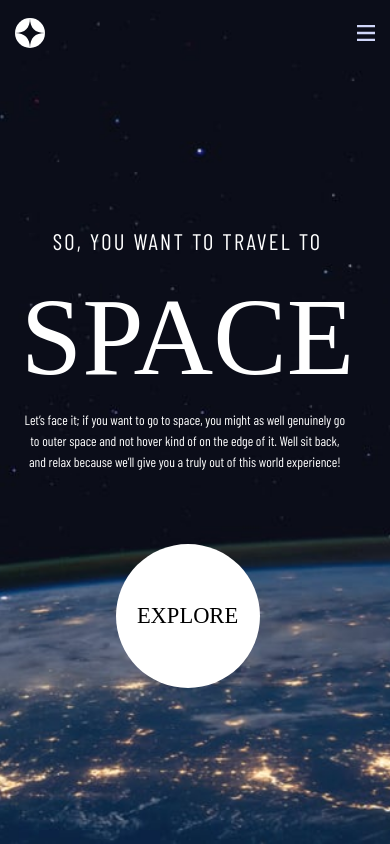
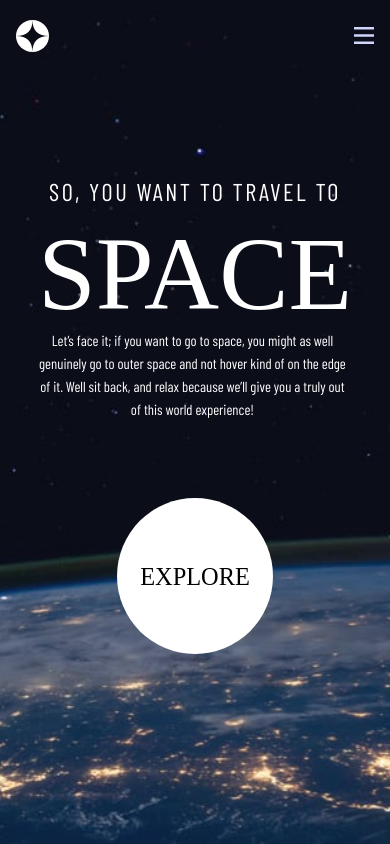
Before and after one commit to sos321/space-tourism, a React (Vite) app: page / in a window 390 px wide. Built offline with nearby package versions, Linux system fonts and the light colour scheme; a web font is replaced by a local one.

Commit message:
mobile responsive design

```diff
--- a/src/components/UI/page.jsx
+++ b/src/components/UI/page.jsx
@@ -5,7 +5,7 @@ export default function Page(props) {
     <motion.div
       className={`${
         props.className || ""
-      } w-full min-h-full h-content m-auto max-w-7xl pb-6`}
+      } w-full min-h-full h-content mx-auto max-w-7xl pb-6`}
       initial={{ opacity: 0 }}
       animate={{ opacity: 1 }}
       exit={{ opacity: 0 }}
--- a/src/components/destination/destination-text.jsx
+++ b/src/components/destination/destination-text.jsx
@@ -10,7 +10,7 @@ export default function DestinationText({ destination }) {
         {destination.description}
       </p>
       <hr className="mb-7 h-[0.5px]" />
-      <div className="flex items-center gap-16 lg:justify-around">
+      <div className="flex items-center gap-16 xs:flex-col xs:gap-8 lg:justify-around">
         <div>
           <p className="mb-2 tracking-wider uppercase text-md">Avg. Distance</p>
           <h5 className="text-3xl tracking-wider uppercase font-heading">
--- a/src/components/navigation/animated-link.jsx
+++ b/src/components/navigation/animated-link.jsx
@@ -31,7 +31,7 @@ export default function AnimatedLink(props) {
     >
       <NavLink
         to={`/${props.nav === "Home" ? "" : props.nav.toLowerCase()}`}
-        className="relative flex items-center h-full gap-2 text-xl tracking-widest uppercase transition-all"
+        className="relative flex items-center h-full gap-2 text-xl tracking-widest uppercase transition-all sm:text-lg"
       >
         {({ isActive }) => {
           return (
--- a/src/components/navigation/nav.jsx
+++ b/src/components/navigation/nav.jsx
@@ -15,7 +15,7 @@ const links = ["Home", "Destination", "Crew", "Technology"];
 
 function Navigation() {
   const [dir, setDir] = useState(0);
-  const isMobile = useMediaQuery("(max-width: 665px)");
+  const isMobile = useMediaQuery("(max-width: 500px)");
 
   function updateDirection(e) {
     const xDirNew = e.clientX;
@@ -36,7 +36,7 @@ function Navigation() {
         ) : (
           <LayoutGroup>
             <div
-              className="flex items-center justify-center w-7/12 h-24 lg:gap-14 gap-[4.5rem] bg-white backdrop-blur-2xl bg-opacity-5"
+              className="flex items-center justify-center w-7/12 h-24 sm:gap-8 lg:gap-14 gap-[4.5rem] bg-white backdrop-blur-2xl bg-opacity-5"
               onMouseMoveCapture={updateDirection}
             >
               {links.map((nav, i) => (
@@ -46,7 +46,7 @@ function Navigation() {
           </LayoutGroup>
         )}
       </div>
-      <div className="h-[calc(100%-14rem)] max-w-[80%] mt-24 mx-auto">
+      <div className="h-[calc(100%-14rem)] max-w-[80%] mt-24 sm:mt-10 mx-auto">
         <Outlet />
       </div>
     </Fragment>
--- a/src/pages/destination.jsx
+++ b/src/pages/destination.jsx
@@ -53,7 +53,7 @@ function Destination() {
             <DestinationText destination={data.destinations[planet]} />
           </div>
           <img
-            className="w-5/12 p-10 lg:w-6/12"
+            className="w-5/12 p-10 lg:w-7/12 sm:w-9/12"
             src={image}
             alt={data.destinations[planet].name}
           />
--- a/src/pages/index.jsx
+++ b/src/pages/index.jsx
@@ -28,13 +28,13 @@ function Index() {
         />,
         document.getElementById("img-root")
       )}
-      <Page className="flex items-center justify-between gap-5 pr-5 -mt-24 2xl:mt-0 2xl:justify-around lg:gap-24 lg:flex-col lg:items-center lg:justify-center">
-        <div className="flex flex-col lg:text-center">
+      <Page className="flex items-center justify-between gap-5 pr-5 -mt-24 md:pr-0 2xl:mt-0 2xl:justify-around lg:gap-24 lg:flex-col lg:items-center lg:justify-center">
+        <div className="flex flex-col gap-5 lg:text-center">
           <h2 className="text-3xl tracking-widest uppercase">
             So, you want to travel to
           </h2>
           <h1
-            className="lg:text-center uppercase text-[9.2rem] font-heading lg:-mb-4 -ml-[10px] lg:ml-0"
+            className="lg:text-center md:text-9xl uppercase text-[9.2rem] font-heading lg:-mb-4 -ml-[10px] lg:ml-0"
             ref={headingRef}
           >
             Space
--- a/src/static/index.css
+++ b/src/static/index.css
@@ -60,3 +60,9 @@
     font-size: 12px;
   }
 }
+
+@media (max-width: 72.5rem) and (min-height: 52.1rem) {
+  html {
+    font-size: 13px;
+  }
+}
--- a/tailwind.config.js
+++ b/tailwind.config.js
@@ -25,7 +25,9 @@ export default {
       md: { max: "767px" },
       // => @media (max-width: 767px) { ... }
 
-      sm: { max: "639px" },
+      sm: { max: "665px" },
+
+      xs: { max: "400px" },
     },
   },
   plugins: [],
```
